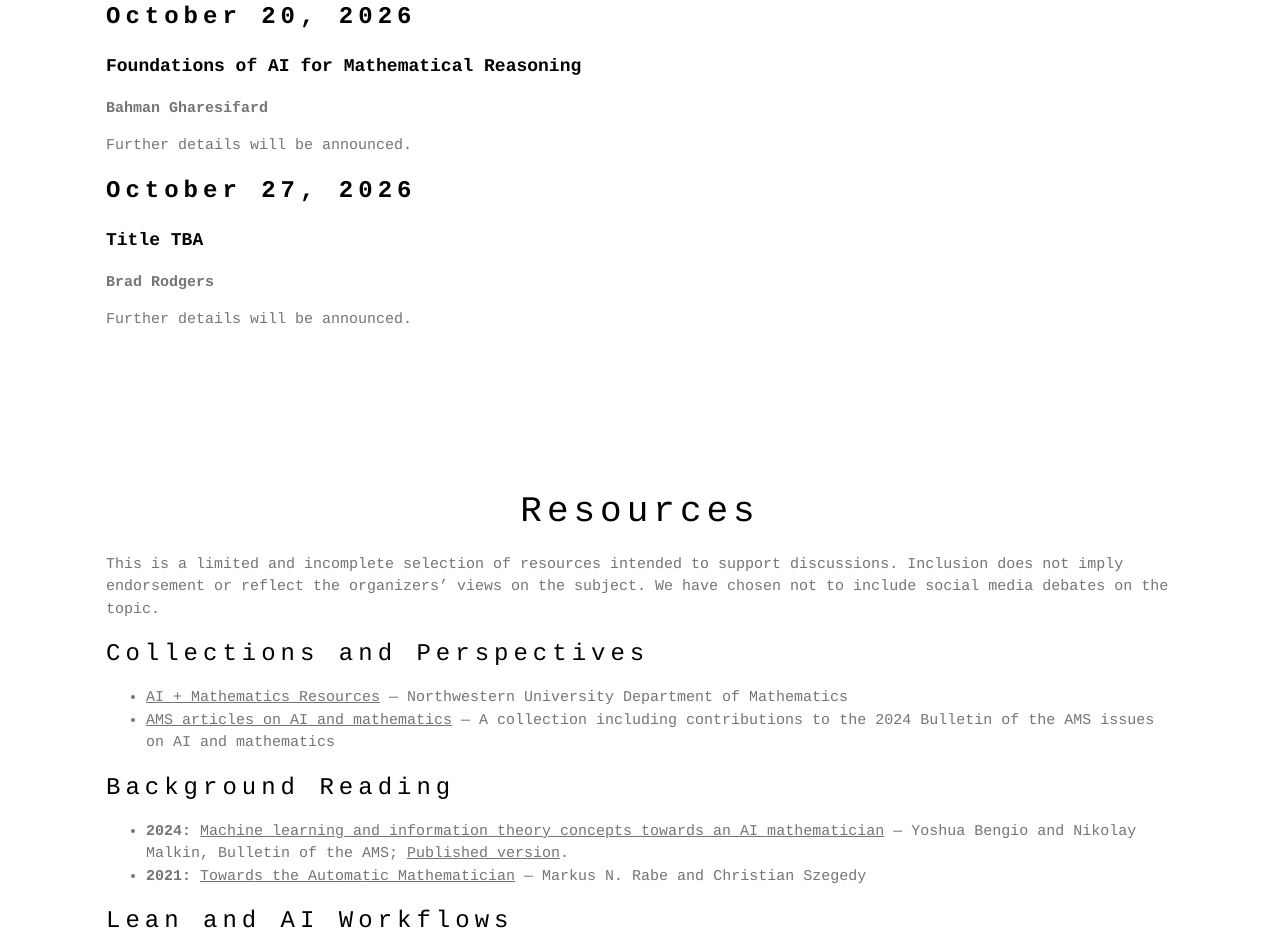
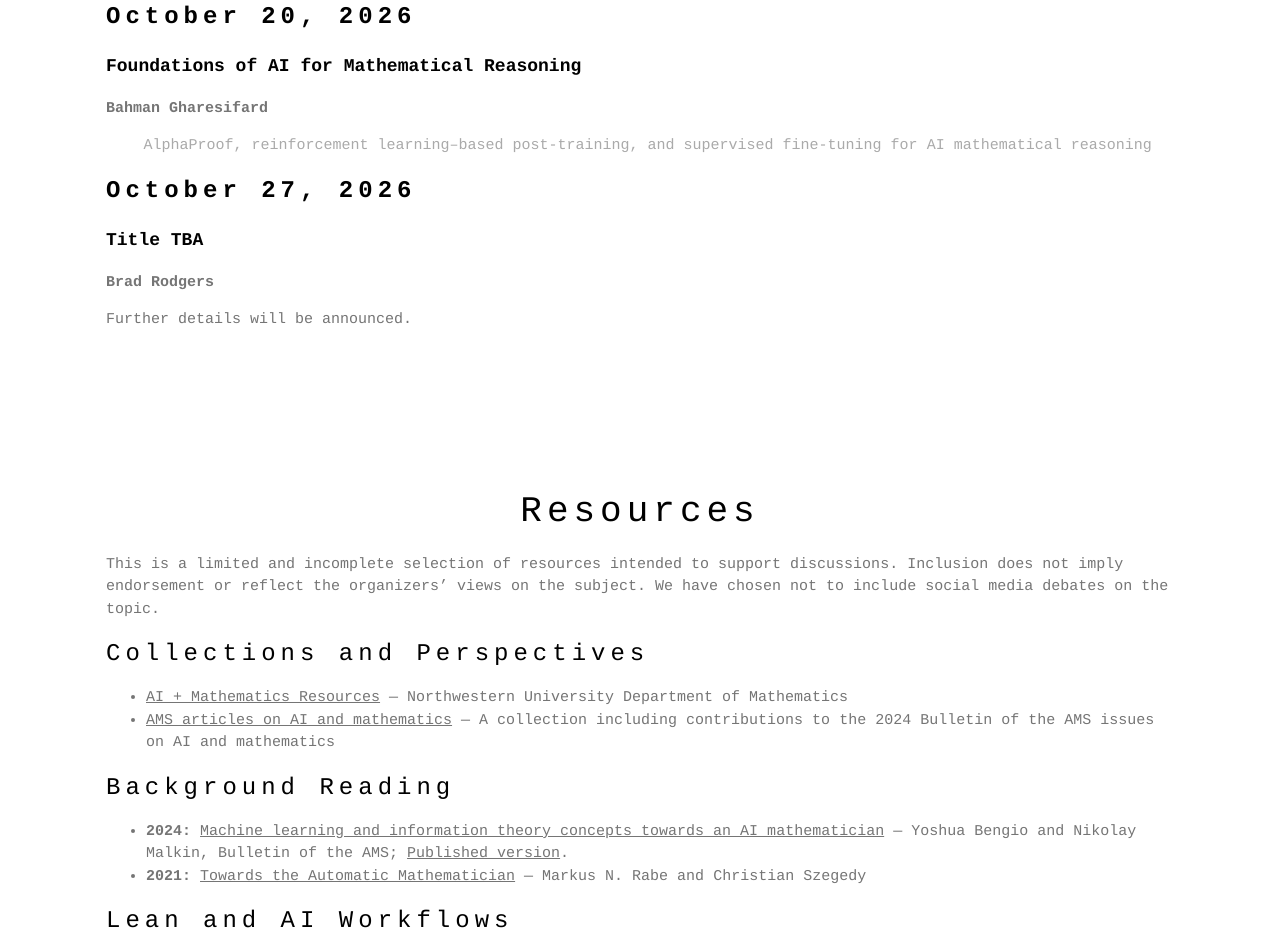
Before and after one commit to gharesifard/gharesifard.github.io, a plain HTML site: page seminar26.html in a window 1280 px wide. Shown: the part 1571-2506 px from the top of the page. Drawn offline with nearby package versions, Linux system fonts and the light colour scheme.

Commit message:
Revise seminar description for October 20, 2026
Updated the seminar details to include information on AlphaProof and reinforcement learning.

```diff
--- a/seminar26.html
+++ b/seminar26.html
@@ -77,7 +77,7 @@ h1, h2, h3, h4, h5, h6 {
     <h3><b>October 20, 2026</b></h3>
     <p class="w3-large"><b>Foundations of AI for Mathematical Reasoning</b></p>
     <p class="w3-medium w3-text-grey"><b>Bahman Gharesifard</b></p>
-    <p class="w3-text-grey">Further details will be announced.</p>
+    <p class="w3-medium" style="margin-left: 2.5em; color: #aaa;">AlphaProof, reinforcement learning–based post-training, and supervised fine-tuning for AI mathematical reasoning</p>
     <h3><b>October 27, 2026</b></h3>
     <p class="w3-large"><b>Title TBA</b></p>
     <p class="w3-medium w3-text-grey"><b>Brad Rodgers</b></p>
```
